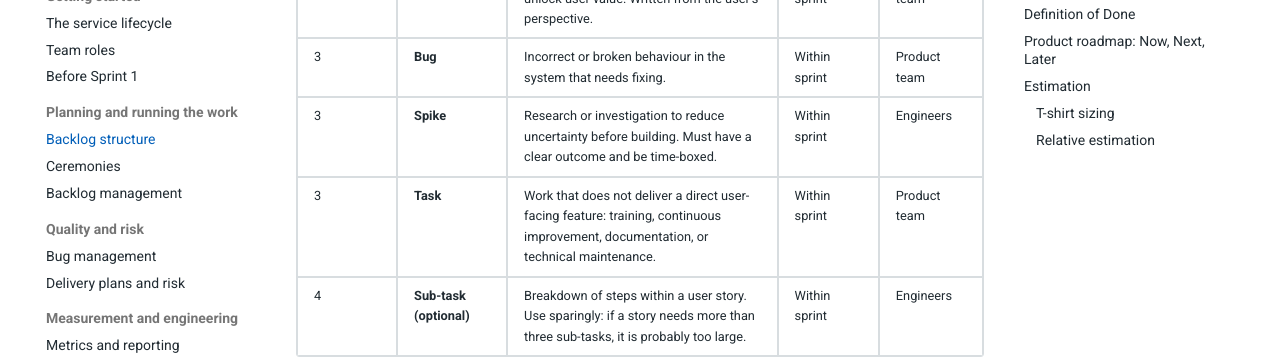
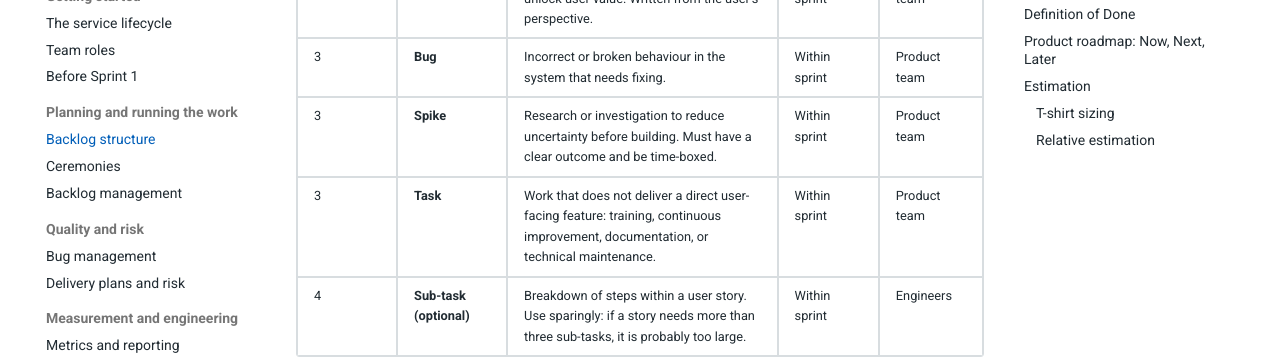
Before and after one commit to DHCW-Digital-Health-and-Care-Wales/dhcw-delivery-playbook, an MkDocs documentation site: the page built from docs/backlog-structure.md, in a window 1280 px wide and 900 px high, scrolled down 406 px. Shown: the part 152-511 px from the top of the window. Built offline with MkDocs 1.6.1 and Material for MkDocs 9.7.7, drawn with Linux system fonts in a browser that asks for light colours; comment, search, counter and statistics services are not loaded.

Commit message:
Update backlog-structure.md

```diff
--- a/docs/backlog-structure.md
+++ b/docs/backlog-structure.md
@@ -10,7 +10,7 @@ Everything the team does is tracked in Azure DevOps. The ticket hierarchy below
 | 2 | **Feature** | A distinct, functional component of an Epic. Delivers meaningful value when complete. | 1–6 sprints | Product Owner |
 | 3 | **User Story** | Describes what needs to be built to unlock user value. Written from the user's perspective. | Within sprint | Product team |
 | 3 | **Bug** | Incorrect or broken behaviour in the system that needs fixing. | Within sprint | Product team |
-| 3 | **Spike** | Research or investigation to reduce uncertainty before building. Must have a clear outcome and be time-boxed. | Within sprint | Engineers |
+| 3 | **Spike** | Research or investigation to reduce uncertainty before building. Must have a clear outcome and be time-boxed. | Within sprint | Product team |
 | 3 | **Task** | Work that does not deliver a direct user-facing feature: training, continuous improvement, documentation, or technical maintenance. | Within sprint | Product team |
 | 4 | **Sub-task (optional)** | Breakdown of steps within a user story. Use sparingly: if a story needs more than three sub-tasks, it is probably too large. | Within sprint | Engineers |
 
```
